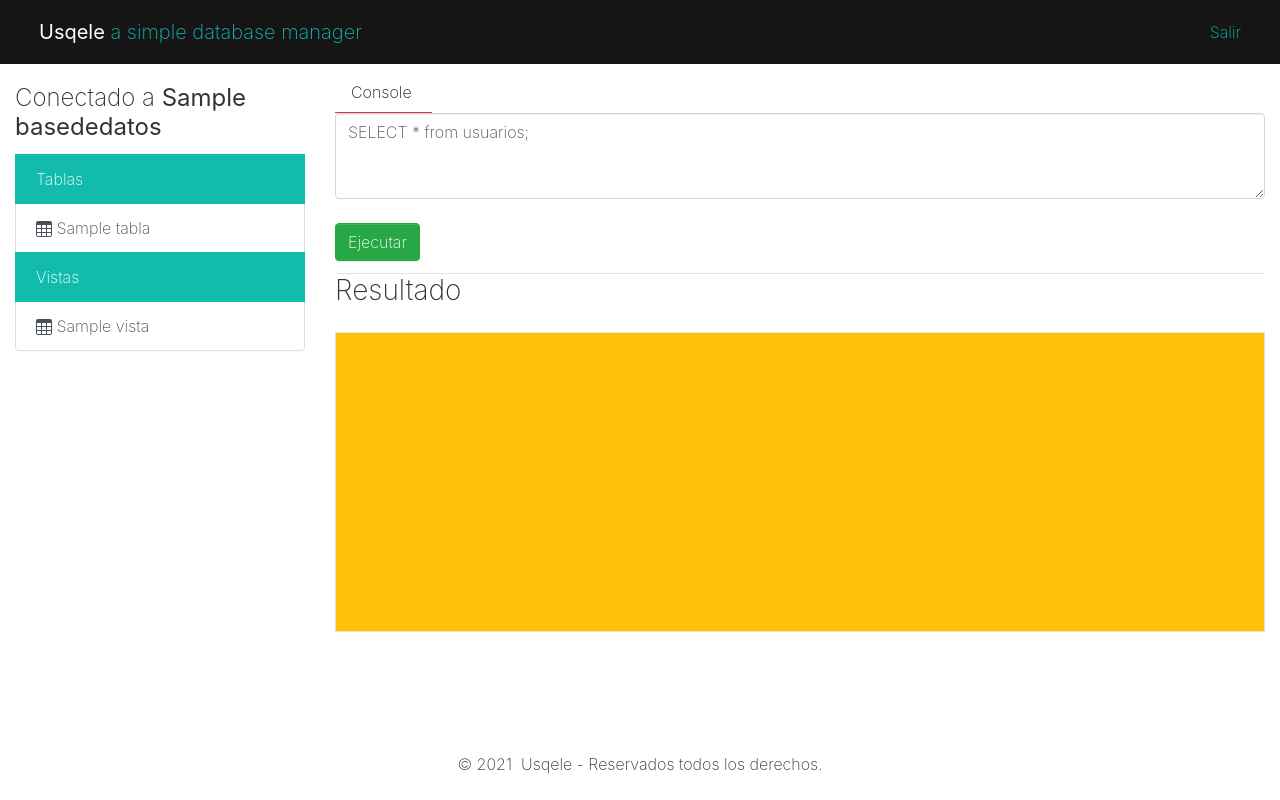
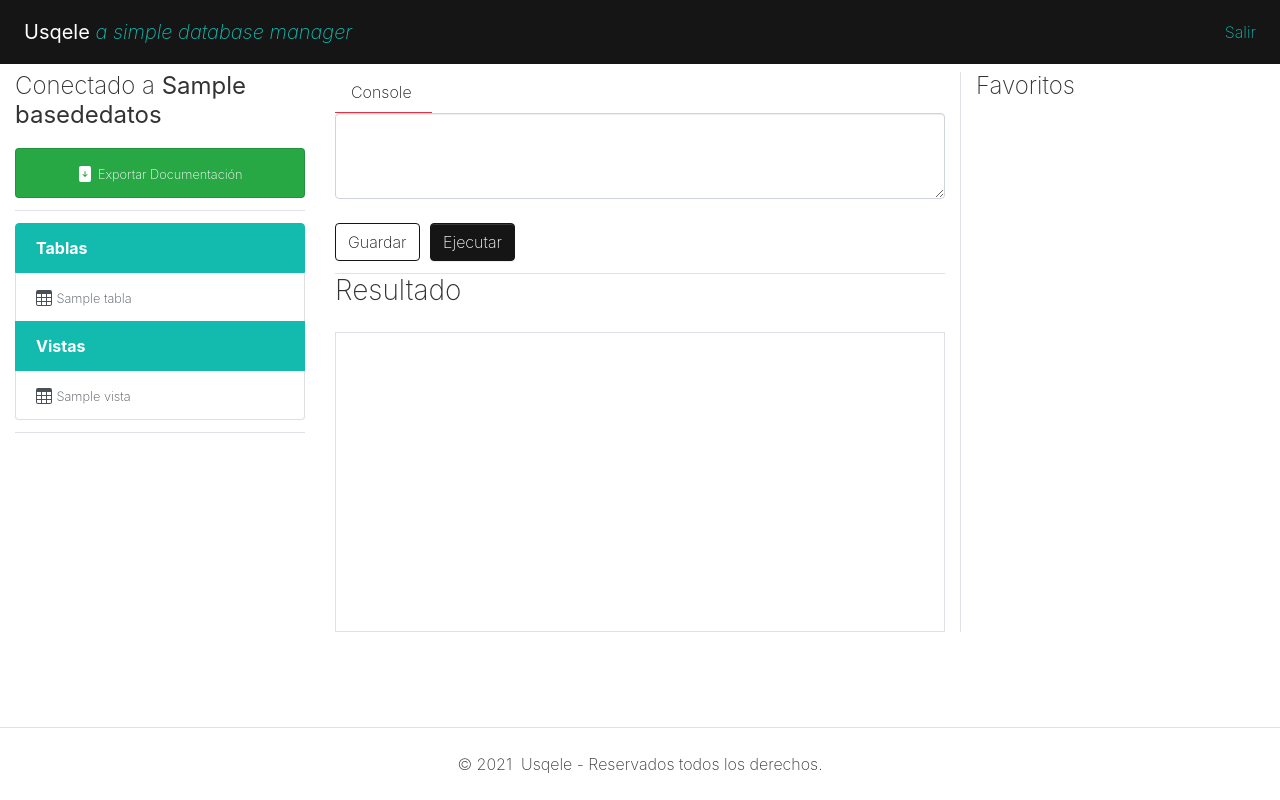
Before and after one commit to eadev/usqele, a Flask app: template templates/dashboard.html in a window 1280 px wide. Run offline with Flask 2, Linux system fonts and the light colour scheme; the template is opened without the code that fills it: most values are stand-ins (such as "Sample title", 1, 10 or a date in 2020); some libraries are stand-ins or nearby versions.

Commit message:
ARCHITECT: Integrando errores y sentencias de todo tipo.

```diff
--- a/application.py
+++ b/application.py
@@ -4,6 +4,7 @@ from flask import Flask, render_template, request, session
 import pymysql.cursors
 import re
 import logging
+import traceback
 logging.basicConfig(filename='usqele.log', filemode='w', level=logging.DEBUG)
 
 # GENERACIÓN DE LA APLICACIÓN FLASK
@@ -54,35 +55,45 @@ def conectar():
 
 @application.route("/dashboard", methods=['GET'])
 def dashboard():
-  HOST = session['host']
-  USER = session['user']
-  PASSWORD = session['password']
-  DB = session['db']
-  # CONECTARSE A LA BASE DE DATOS
-  connection = pymysql.connect(host=HOST,
-                               user=USER,
-                               password=PASSWORD,
-                               database=DB,
-                               cursorclass=pymysql.cursors.DictCursor)
+  if 'host' in session:
+      HOST = session['host']
+      USER = session['user']
+      PASSWORD = session['password']
+      DB = session['db']
+      # CONECTARSE A LA BASE DE DATOS
+      connection = pymysql.connect(host=HOST,
+                                   user=USER,
+                                   password=PASSWORD,
+                                   database=DB,
+                                   cursorclass=pymysql.cursors.DictCursor)
 
-  with connection:  # SI SE CONECTO EJECUTA EL CÓDIGO SIGUIENTE
-    with connection.cursor() as cursor:  # SI PUEDE GENERAR EL CURSOS EJECUTA LO SIGUIENTE
-      #OBTENER LAS TABLAS DE LA BASE DE DATOS
-      sql = f"SHOW FULL TABLES IN {DB} WHERE TABLE_TYPE LIKE 'BASE TABLE';"
-      cursor.execute(sql)
-      tablas = cursor.fetchall()
-      ltablas = []
-      for tabla in tablas:
-        ltablas.append(f"{tabla['Tables_in_usqele']}")
-      # OBTENER AS VISTAS DE LA BASE DE DATOS
-      sql = f"SHOW FULL TABLES IN {DB} WHERE TABLE_TYPE LIKE 'VIEW';"
-      cursor.execute(sql)
-      vistas = cursor.fetchall()
-      print(vistas)
-      lvistas = []
-      for vista in vistas:
-        lvistas.append(f"{vista['Tables_in_usqele']}")
-  return render_template('dashboard.html', tablas=ltablas, vistas=lvistas, basededatos=DB)
+      with connection:  # SI SE CONECTO EJECUTA EL CÓDIGO SIGUIENTE
+        with connection.cursor() as cursor:  # SI PUEDE GENERAR EL CURSOS EJECUTA LO SIGUIENTE
+          #OBTENER LAS TABLAS DE LA BASE DE DATOS
+          sql = f"SHOW FULL TABLES IN {DB} WHERE TABLE_TYPE LIKE 'BASE TABLE';"
+          cursor.execute(sql)
+          tablas = cursor.fetchall()
+          ltablas = []
+          for tabla in tablas:
+            i = 0
+            for columna in tabla:
+              if i == 0:
+                ltablas.append(f"{tabla[columna]}")
+              i += 1
+          # OBTENER AS VISTAS DE LA BASE DE DATOS
+          sql = f"SHOW FULL TABLES IN {DB} WHERE TABLE_TYPE LIKE 'VIEW';"
+          cursor.execute(sql)
+          vistas = cursor.fetchall()
+          lvistas = []
+          for vista in vistas:
+            i = 0
+            for columna in vista:
+              if i == 0:
+                lvistas.append(f"{vista[columna]}")
+              i += 1
+      return render_template('dashboard.html', tablas=ltablas, vistas=lvistas, basededatos=DB)
+  else:
+    return flask.redirect("/login")
 
 
 @application.route("/consulta", methods=['POST'])
@@ -91,29 +102,58 @@ def consulta():
   Permite la conexión a la base de datos.
   :return:
   '''
-  HOST = session['host']
-  USER = session['user']
-  PASSWORD = session['password']
-  DB = session['db']
-  # CONECTARSE A LA BASE DE DATOS.
-  connection = pymysql.connect(host=HOST,
-                               user=USER,
-                               password=PASSWORD,
-                               database=DB,
-                               cursorclass=pymysql.cursors.DictCursor)
-  with connection:  # SI SE CONECTO EJECUTA EL CÓDIGO SIGUIENTE
-    with connection.cursor() as cursor:  # SI PUEDE GENERAR EL CURSOS EJECUTA LO SIGUIENTE
-      sql = request.form.get("sql")
-      cursor.execute(sql)
-      data = cursor.fetchall()
-      respuesta = "<TABLE class='table bg-white'>"
-      for fila in data:
-        respuesta = respuesta + "<TR>"
-        for celda in fila:
-          respuesta = respuesta + f"<TD colspan='2'>{fila[celda]}</TD>"
-        respuesta = respuesta + "</TR>"
-      respuesta = respuesta + "</TABLE>"
-  return respuesta
+  try:
+    HOST = session['host']
+    USER = session['user']
+    PASSWORD = session['password']
+    DB = session['db']
+    # CONECTARSE A LA BASE DE DATOS.
+    connection = pymysql.connect(host=HOST,
+                                 user=USER,
+                                 password=PASSWORD,
+                                 database=DB,
+                                 cursorclass=pymysql.cursors.DictCursor)
+
+    with connection:  # SI SE CONECTO EJECUTA EL CÓDIGO SIGUIENTE
+      with connection.cursor() as cursor:  # SI PUEDE GENERAR EL CURSOS EJECUTA LO SIGUIENTE
+        sql = request.form.get("sql")
+        sentencias_tipo = ['CREATE', 'UPDATE', 'INSERT', 'DELETE']
+        band = 0
+        for sentencia in sentencias_tipo:
+          if sentencia in sql or sentencia.upper() in sql:
+            band = 1
+        # EJECUTAMOS LA SENTENCIA SQL
+        afectadas = cursor.execute(sql)
+        if band == 0:
+          data = cursor.fetchall()
+          respuesta = "<TABLE class='table table-bordered table-striped'>"
+          band = 0
+          if len(data) > 0:
+            for fila in data:
+
+              if band == 0:
+                respuesta = respuesta + "<THEAD><TR>"
+                for celda in fila:
+                  respuesta = respuesta + f"<TH>{celda}</TH>"
+                respuesta = respuesta + "</TR></THEAD><TBODY>"
+              respuesta = respuesta + "<TR>"
+              for celda in fila:
+                respuesta = respuesta + f"<TD>{fila[celda]}</TD>"
+              respuesta = respuesta + "</TR>"
+              band = 1
+            respuesta = respuesta + "</TBODY></TABLE>"
+          else:
+            respuesta = "<div class='alert alert-warning text-center'>No se han retornado datos.</div>"
+        else:
+          connection.commit()
+          respuesta = f"<div class='alert alert-warning text-center'>Se han afecta {afectadas} filas.</div>"
+    connection.close()
+    return respuesta
+  except pymysql.Error as error:
+    code, message = error.args
+    error = f"Código: <b>{code}</b>: <i>{message}</i>"
+    respuesta = f"<div class='alert alert-danger text-center'><b> Error en la sentencia </b> >> {error}</div>"
+    return respuesta
 
 @application.route("/salir", methods=['GET'])
 def salir():
--- a/static/js/dashboard.js
+++ b/static/js/dashboard.js
@@ -1,7 +1,8 @@
 
 var dashboard = function(){
   this.ejecutar = function(){
-    var consulta = $('#console').html();
+    var consulta = $('#console').val();
+    $('#loading').show()
     $.ajax({
       method: "POST",
       url: "/consulta",
@@ -9,7 +10,33 @@ var dashboard = function(){
     })
     .done(function( response ) {
       $('#respuesta').html(response)
+      $('#loading').hide()
     });
+  }
+  /**
+   * Nos permite seleccionar y cargar una tabla determinada.
+   */
+  this.seleccionar = function(recurso){
+    $('#console').val("SELECT * FROM "+recurso+" LIMIT 1000;");
+    this.ejecutar();
+  }
+  /**
+   *
+   * @param recurso
+   */
+  this.guardar = function(){
+    var sentencia = $('#console').val();
+    var clases = "list-group-item d-flex justify-content-between align-items-center bg-warning mt-1";
+    var item = '<li class="'+clases+'" >'+sentencia+
+      '<span class="btn btn-dark badge badge-dark badge-pill p-1" style="cursor:pointer;" onclick="odashboard.ejecutar_sentencia(\''+sentencia+'\');">Ejecutar</span></li>'
+    $('#marcadores').append(item);
+  }
+  /**
+   * Permite seleccionar un marcador.
+   */
+  this.ejecutar_sentencia = function(sentencia){
+    $('#console').html(sentencia);
+    this.ejecutar();
   }
 }
 
--- a/templates/dashboard.html
+++ b/templates/dashboard.html
@@ -12,8 +12,9 @@
 
 <body>
   <nav class="navbar navbar-light bg-dark fixed-top">
-    <div class="container-fluid"> <a class="navbar-brand text-primary" href="#">
-        <b class="text-white"> Usqele</b> <span>a simple database manager</span>
+    <div class="container-fluid p-0">
+      <a class="navbar-brand text-primary" href="#">
+        <b class="text-white"> Usqele</b> <span class="font-italic">a simple database manager</span>
       </a>
       <div>
       <a class="bt btn-white" href="/salir">Salir</a>
@@ -25,52 +26,73 @@
     <div class="container-fluid">
       <div class="row">
         <div class="col-md-3">
+          <h4>Conectado a <b>{{ basededatos }}</b></h4>
+          <div class="list-group mt-1">
+            <a href="#" class="list-group-item list-group-item-action bg-success text-white mt-1 rounded text-sm-center">
+              <svg xmlns="http://www.w3.org/2000/svg" width="16" height="16" fill="currentColor" class="bi bi-file-arrow-down-fill" viewBox="0 0 16 16">
+                <path d="M12 0H4a2 2 0 0 0-2 2v12a2 2 0 0 0 2 2h8a2 2 0 0 0 2-2V2a2 2 0 0 0-2-2zM8 5a.5.5 0 0 1 .5.5v3.793l1.146-1.147a.5.5 0 0 1 .708.708l-2 2a.5.5 0 0 1-.708 0l-2-2a.5.5 0 1 1 .708-.708L7.5 9.293V5.5A.5.5 0 0 1 8 5z"/>
+              </svg>
+              <small>Exportar Documentación</small></a>
+          </div>
+          <div class="mt-2 pre-scrollable border-bottom border-top pb-2">
             <div class="list-group mt-2">
-            <h4>Conectado a <b>{{ basededatos }}</b></h4>
-            <a href="#" class="list-group-item list-group-item-action active">Tablas</a>
+              <li href="#" class="list-group-item list-group-item-action active  font-weight-bold rounded-top">Tablas</li>
               {%  for tabla in tablas %}
-              <a href="#" class="list-group-item list-group-item-action">
+                <a href="#" class="list-group-item list-group-item-action" onclick="odashboard.seleccionar('{{ tabla }}');">
                    <svg xmlns="http://www.w3.org/2000/svg" width="16" height="16" fill="currentColor" class="bi bi-table" viewBox="0 0 16 16">
                     <path d="M0 2a2 2 0 0 1 2-2h12a2 2 0 0 1 2 2v12a2 2 0 0 1-2 2H2a2 2 0 0 1-2-2V2zm15 2h-4v3h4V4zm0 4h-4v3h4V8zm0 4h-4v3h3a1 1 0 0 0 1-1v-2zm-5 3v-3H6v3h4zm-5 0v-3H1v2a1 1 0 0 0 1 1h3zm-4-4h4V8H1v3zm0-4h4V4H1v3zm5-3v3h4V4H6zm4 4H6v3h4V8z"/>
-                 </svg> {{ tabla }}
+                   </svg> <small>{{ tabla }}</small>
                 </a>
               {% endfor %}
 
-            <a href="#" class="list-group-item list-group-item-action active">Vistas</a>
+              <li href="#" class="list-group-item list-group-item-action active font-weight-bold">Vistas</li>
               {%  for vista in vistas %}
-              <a href="#" class="list-group-item list-group-item-action">
+                <a href="#" class="list-group-item list-group-item-action" onclick="odashboard.seleccionar('{{ vista }}');">
                    <svg xmlns="http://www.w3.org/2000/svg" width="16" height="16" fill="currentColor" class="bi bi-table" viewBox="0 0 16 16">
                     <path d="M0 2a2 2 0 0 1 2-2h12a2 2 0 0 1 2 2v12a2 2 0 0 1-2 2H2a2 2 0 0 1-2-2V2zm15 2h-4v3h4V4zm0 4h-4v3h4V8zm0 4h-4v3h3a1 1 0 0 0 1-1v-2zm-5 3v-3H6v3h4zm-5 0v-3H1v2a1 1 0 0 0 1 1h3zm-4-4h4V8H1v3zm0-4h4V4H1v3zm5-3v3h4V4H6zm4 4H6v3h4V8z"/>
-                 </svg> {{ vista }}
+                   </svg> <small>{{ vista }}</small>
                 </a>
               {% endfor %}
             </div>
           </div>
-        <div class="col-md-9">
+        </div>
+        <div class="col-md-6">
           <div class="row">
             <div class="col-md-12">
               <ul class="nav nav-pills">
                 <li class="nav-item border-bottom border-danger"><a href="#" class="nav-link text-dark">Console&nbsp;</a> </li>
               </ul>
-              <textarea class="form-control" id="console"  rows="3">SELECT * from usuarios;</textarea>
+              <textarea class="form-control" id="console"  rows="3"></textarea>
               <div class="border-bottom pb-2">
-                <button onclick="odashboard.ejecutar()"  class="btn btn-success mt-3">Ejecutar</button>
+                <button onclick="odashboard.guardar()"  class="btn btn-outline-dark mt-3 mr-1">Guardar</button>
+                <button onclick="odashboard.ejecutar()"  class="btn btn-dark mt-3">
+                  <div class="spinner-grow spinner-grow-sm text-white" style="display: none;" role="status" id="loading">
+                    <span class="sr-only">Loading...</span>
+                  </div>
+                  Ejecutar
+                </button>
               </div>
 
               <h3>Resultado</h3>
-              <div class="console border p-2 mt-3 bg-warning" id="respuesta" style="height: 300px;">
+              <div class="console border p-2 mt-3 bg-white pre-scrollable" id="respuesta" style="height: 300px;">
 
               </div>
 
             </div>
           </div>
         </div>
+        <div class="col-md-3 border-left">
+          <h4>Favoritos</h4>
+          <ul class="list-group" id="marcadores">
+
+          </ul>
         </div>
       </div>
     </div>
-  <div class="py-3 fixed-bottom bg-white">
+  </div>
+  <div class="py-3 fixed-bottom bg-white border-top">
     <div class="container">
-      <div class="row">
+      <div class="row" >
         <div class="col-md-12 text-center">
           <p class="mb-0" >© 2021&nbsp; Usqele - Reservados todos los derechos.</p>
         </div>
```
Also changed, not shown: packages/__init__.py (added), 1 other file. Lines whose indentation alone changed are shown as unchanged.
